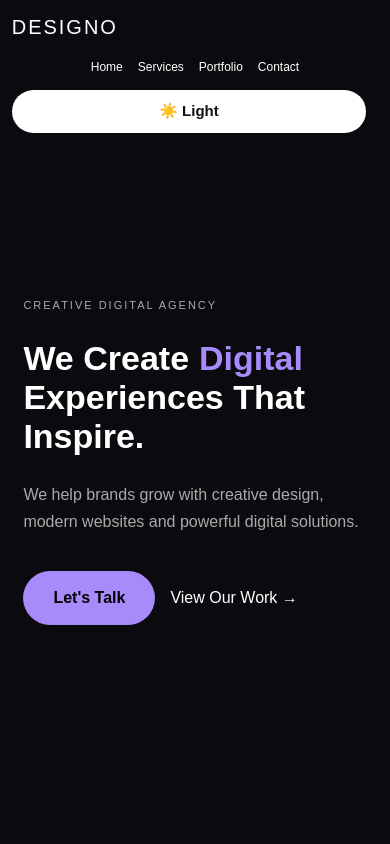
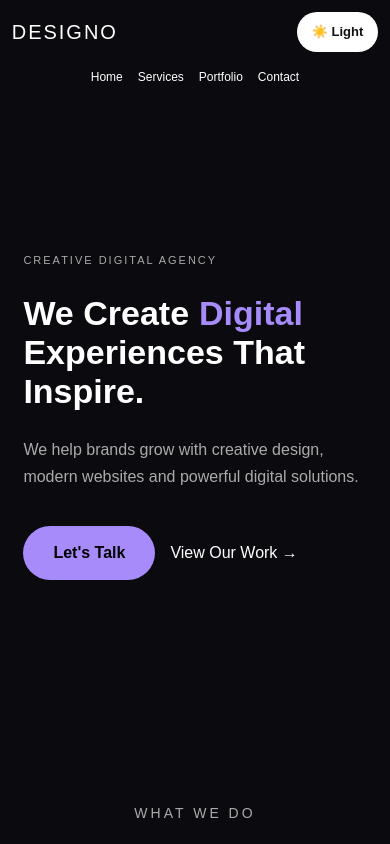
Before and after one commit to manish730-web/design-agency, a Next.js app: page / in a window 390 px wide. Shown: the top 844 px of the page. Built offline with nearby package versions, Linux system fonts and the light colour scheme.

Commit message:
Updated responsive navbar

```diff
--- a/src/app/components/Navbar/Navbar.css
+++ b/src/app/components/Navbar/Navbar.css
@@ -68,12 +68,19 @@ nav button:hover {
         font-size: 22px;
     }
     nav button {
+      grid-column: 2;
+    grid-row: 1;
+    justify-self: end;
         padding: 10px 15px;
+        font-size: 13px;
+
     }
 
 
     nav ul {
         grid-column: 1 / 3;
+         grid-row: 2;
+    display: flex;
         justify-content: center;
         gap: 20px;
         padding: 0;
```
